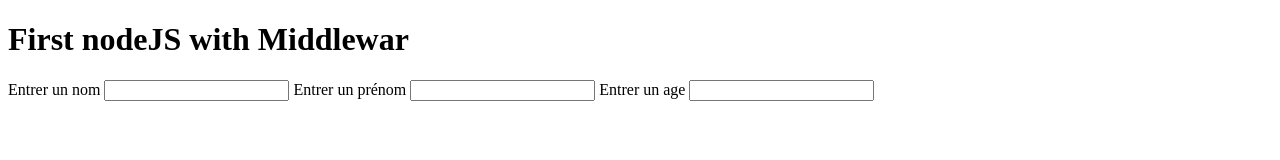
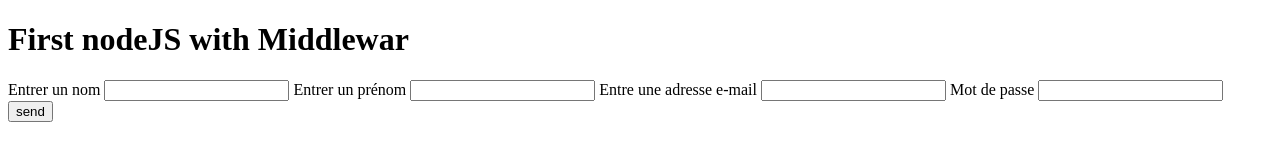
Before and after one commit to NullCodeXx/nodejs-project-meetup, a website: page public/index.html in a window 1280 px wide. Drawn offline with Linux system fonts and the light colour scheme.

Commit message:
first node MiddleWar not working

```diff
--- a/public/index.html
+++ b/public/index.html
@@ -14,8 +14,11 @@
         <input type="text" id="name" name="name">
         <label for="first-name">Entrer un prénom</label>
         <input type="text" id="first-name" name="first-name">
-        <label for="age">Entrer un age</label>
-        <input type="text" id="age" name="age">
+        <label for="mail">Entre une adresse e-mail</label>
+        <input type="text" id="mail" name="mail">
+        <label for="pwd">Mot de passe</label>
+        <input id="pwd" type="password" name="pwd">
+        <input type="submit" value="send">
     </form>
 
 </body>
```
Also changed, not shown: middlewar.js (+6 -5 lines).
